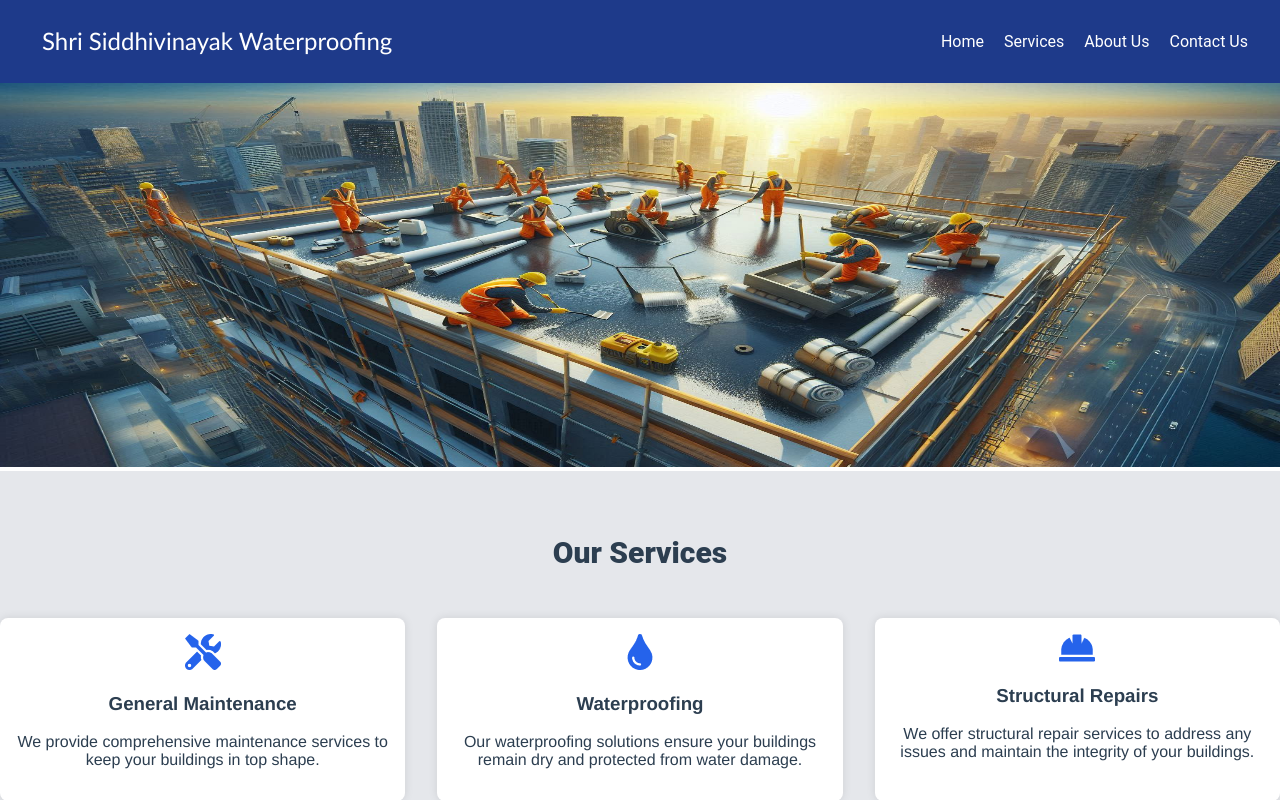
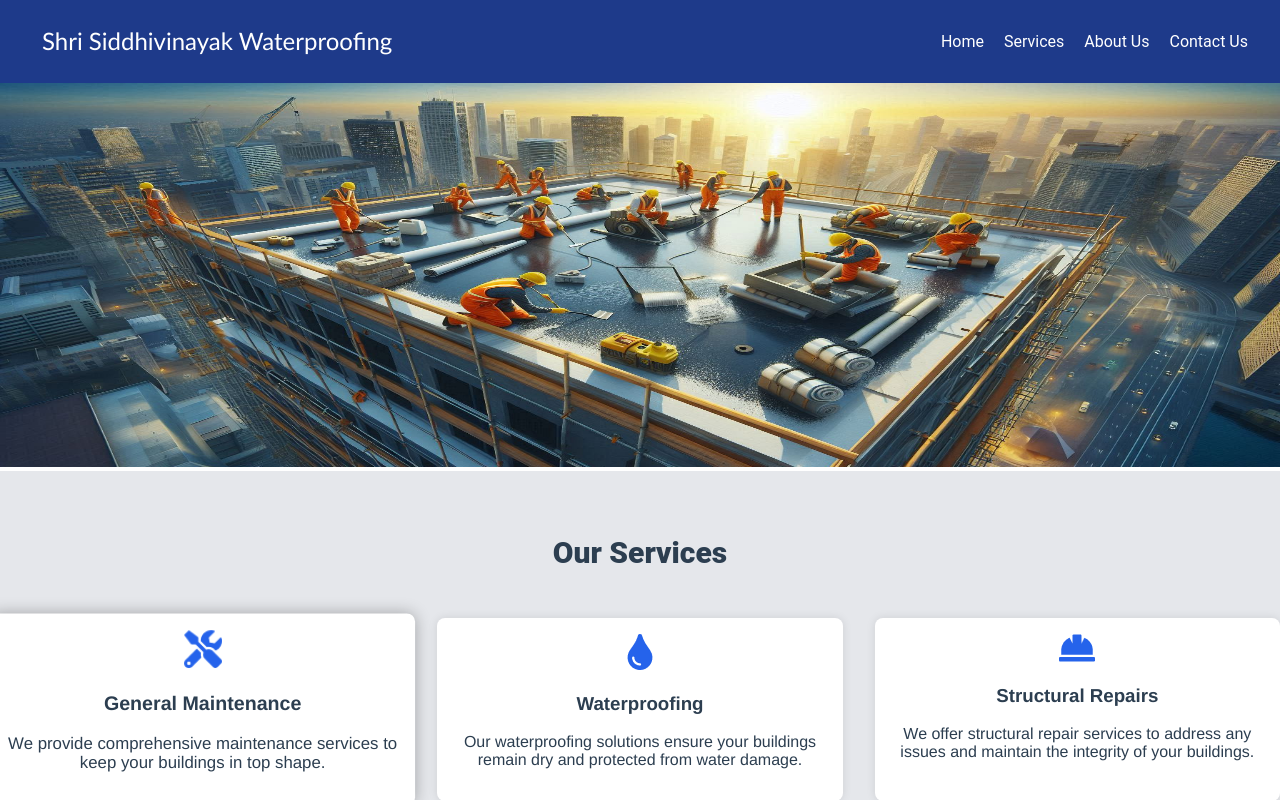
Before and after one commit to carnifex-cmd/businesswebsite, a Vue app: page /services in a window 1280 px wide. In both pictures the pointer is over the element 202 px from the left and 709 px from the top of the page. Shown: the top 800 px of the page. Built offline with nearby package versions, Linux system fonts and the light colour scheme.

Commit message:
design updates

```diff
--- a/src/components/ServicesPage.vue
+++ b/src/components/ServicesPage.vue
@@ -56,6 +56,12 @@
     border-radius: 8px;
     box-shadow: 0 0 10px rgba(0, 0, 0, 0.1);
     flex: 1;
+    transition: all 0.3s ease; /* Smooth transition for hover effect */
+}
+
+  .card:hover {
+    box-shadow: 0 0 15px rgba(0, 0, 0, 0.3); /* Stronger shadow on hover */
+    transform: scale(1.05); /* Slightly enlarge the card on hover */
   }
 
   @media screen and (max-width: 768px) {
```
